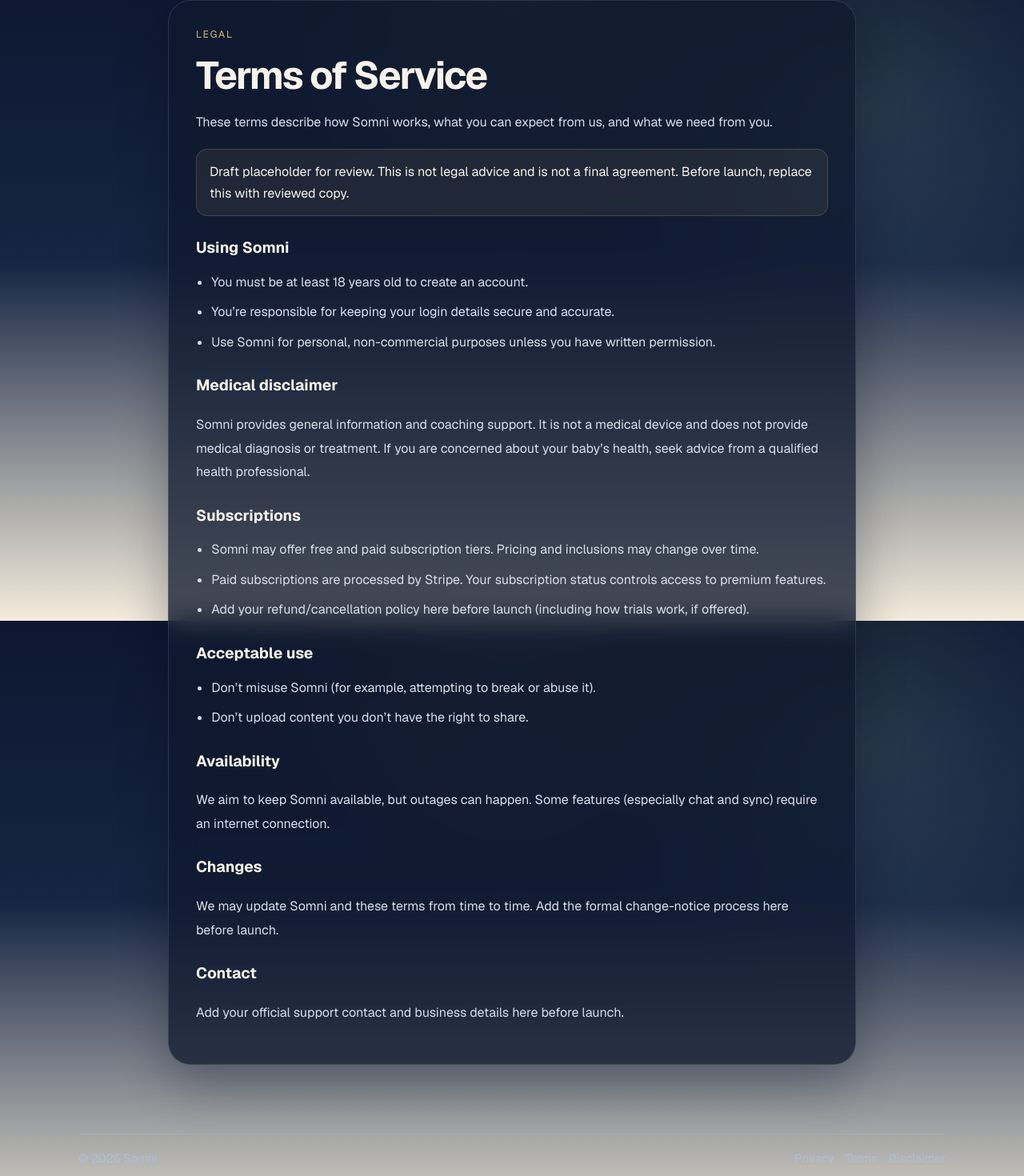
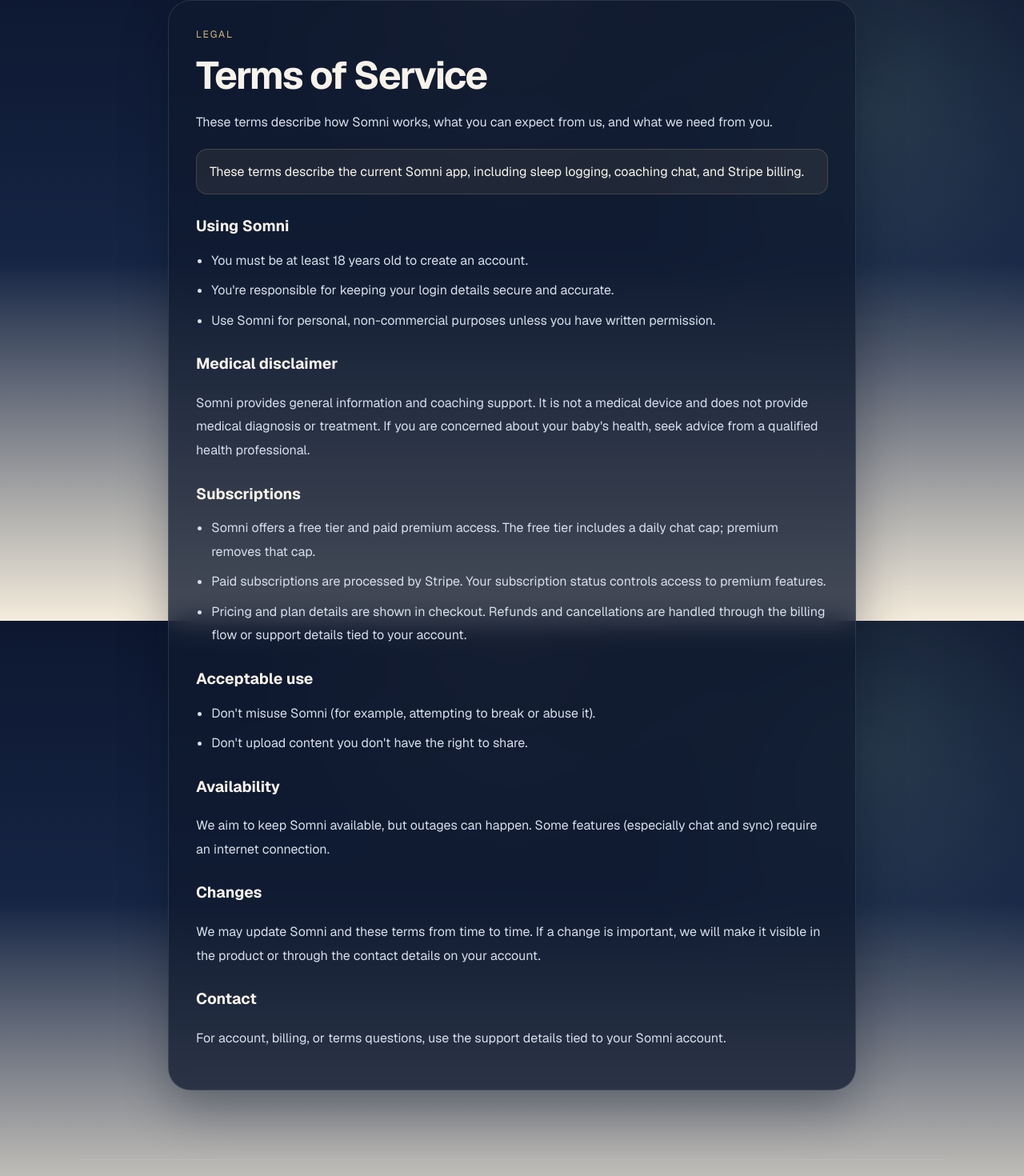
Before and after one commit to nospoon5/somni, a Next.js app: page /terms in a window 1280 px wide. Shown: the part 24-1494 px from the top of the page at 80% size. Built offline with nearby package versions, Linux system fonts and the light colour scheme.

Commit message:
Complete Stage C trust and content pass

```diff
--- a/src/app/layout.tsx
+++ b/src/app/layout.tsx
@@ -17,7 +17,7 @@
 
 export const metadata: Metadata = {
   title: 'Somni',
-  description: 'Premium infant sleep coaching with calm, source-backed guidance.',
+  description: 'Calm infant sleep coaching with source-backed guidance.',
   applicationName: 'Somni',
   manifest: '/manifest.webmanifest',
   appleWebApp: {
--- a/src/app/manifest.ts
+++ b/src/app/manifest.ts
@@ -4,7 +4,7 @@
   return {
     name: 'Somni',
     short_name: 'Somni',
-    description: 'Premium infant sleep coaching with calm, source-backed guidance.',
+    description: 'Calm infant sleep coaching with source-backed guidance.',
     start_url: '/dashboard',
     scope: '/',
     display: 'standalone',
--- a/src/app/terms/page.tsx
+++ b/src/app/terms/page.tsx
@@ -17,8 +17,8 @@
         </p>
 
         <p className={styles.draft}>
-          Draft placeholder for review. This is not legal advice and is not a final
-          agreement. Before launch, replace this with reviewed copy.
+          These terms describe the current Somni app, including sleep logging,
+          coaching chat, and Stripe billing.
         </p>
 
         <div className={styles.content}>
@@ -26,7 +26,8 @@
           <ul>
             <li>You must be at least 18 years old to create an account.</li>
             <li>
-              You’re responsible for keeping your login details secure and accurate.
+              You&apos;re responsible for keeping your login details secure and
+              accurate.
             </li>
             <li>
               Use Somni for personal, non-commercial purposes unless you have written
@@ -38,30 +39,31 @@
           <p>
             Somni provides general information and coaching support. It is not a
             medical device and does not provide medical diagnosis or treatment. If you
-            are concerned about your baby’s health, seek advice from a qualified
+            are concerned about your baby&apos;s health, seek advice from a qualified
             health professional.
           </p>
 
           <h2>Subscriptions</h2>
           <ul>
             <li>
-              Somni may offer free and paid subscription tiers. Pricing and inclusions
-              may change over time.
+              Somni offers a free tier and paid premium access. The free tier includes
+              a daily chat cap; premium removes that cap.
             </li>
             <li>
               Paid subscriptions are processed by Stripe. Your subscription status
               controls access to premium features.
             </li>
             <li>
-              Add your refund/cancellation policy here before launch (including how
-              trials work, if offered).
+              Pricing and plan details are shown in checkout. Refunds and cancellations
+              are handled through the billing flow or support details tied to your
+              account.
             </li>
           </ul>
 
           <h2>Acceptable use</h2>
           <ul>
-            <li>Don’t misuse Somni (for example, attempting to break or abuse it).</li>
-            <li>Don’t upload content you don’t have the right to share.</li>
+            <li>Don&apos;t misuse Somni (for example, attempting to break or abuse it).</li>
+            <li>Don&apos;t upload content you don&apos;t have the right to share.</li>
           </ul>
 
           <h2>Availability</h2>
@@ -72,13 +74,15 @@
 
           <h2>Changes</h2>
           <p>
-            We may update Somni and these terms from time to time. Add the formal
-            change-notice process here before launch.
+            We may update Somni and these terms from time to time. If a change is
+            important, we will make it visible in the product or through the contact
+            details on your account.
           </p>
 
           <h2>Contact</h2>
           <p>
-            Add your official support contact and business details here before launch.
+            For account, billing, or terms questions, use the support details tied to
+            your Somni account.
           </p>
         </div>
       </article>
--- a/src/components/ui/SiteFooter.tsx
+++ b/src/components/ui/SiteFooter.tsx
@@ -5,7 +5,7 @@
   return (
     <footer className={styles.footer} aria-label="Site footer">
       <div className={styles.inner}>
-        <div>© {new Date().getFullYear()} Somni</div>
+        <div>&copy; {new Date().getFullYear()} Somni</div>
         <nav className={styles.links} aria-label="Legal links">
           <Link className={styles.link} href="/privacy">
             Privacy
@@ -19,9 +19,9 @@
         </nav>
       </div>
       <p className={styles.note}>
-        Somni is designed to support tired parents, not to replace personalised medical
-        advice. If you are worried about your baby’s health or breathing, seek urgent
-        medical help.
+        Somni is designed to support tired parents, not to replace personalised
+        medical advice. If you are worried about your baby&apos;s health or
+        breathing, seek urgent medical help. In Australia, call 000.
       </p>
     </footer>
   )
```
Also changed, not shown: src/app/disclaimer/page.tsx (+8 -6 lines), src/app/page.tsx (+12 -12 lines), src/app/privacy/page.tsx (+8 -10 lines), 4 other files (tests, documents, lock files or other folders).
